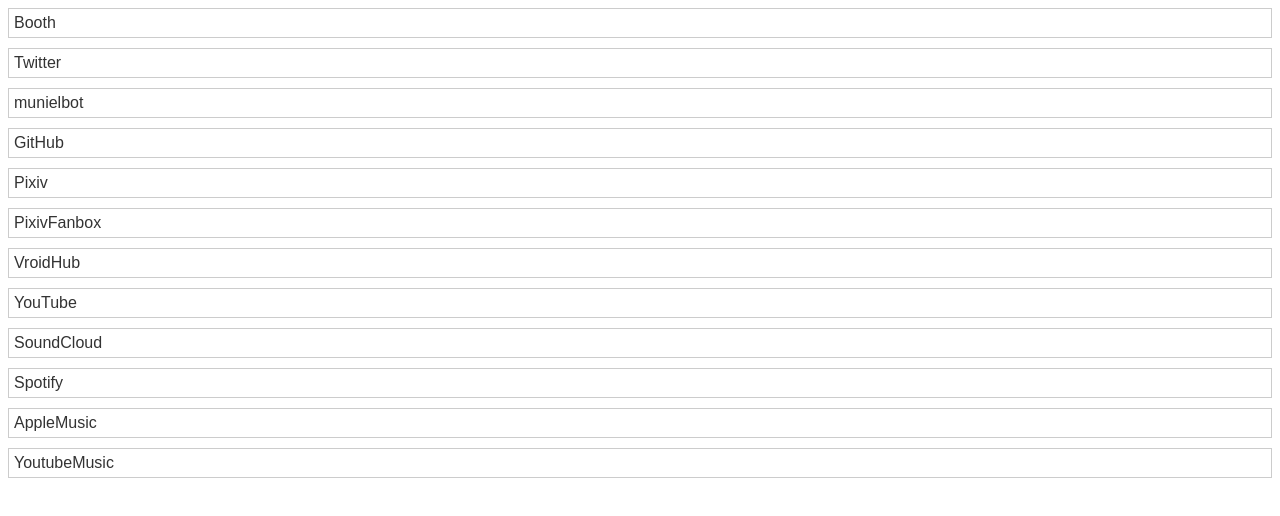
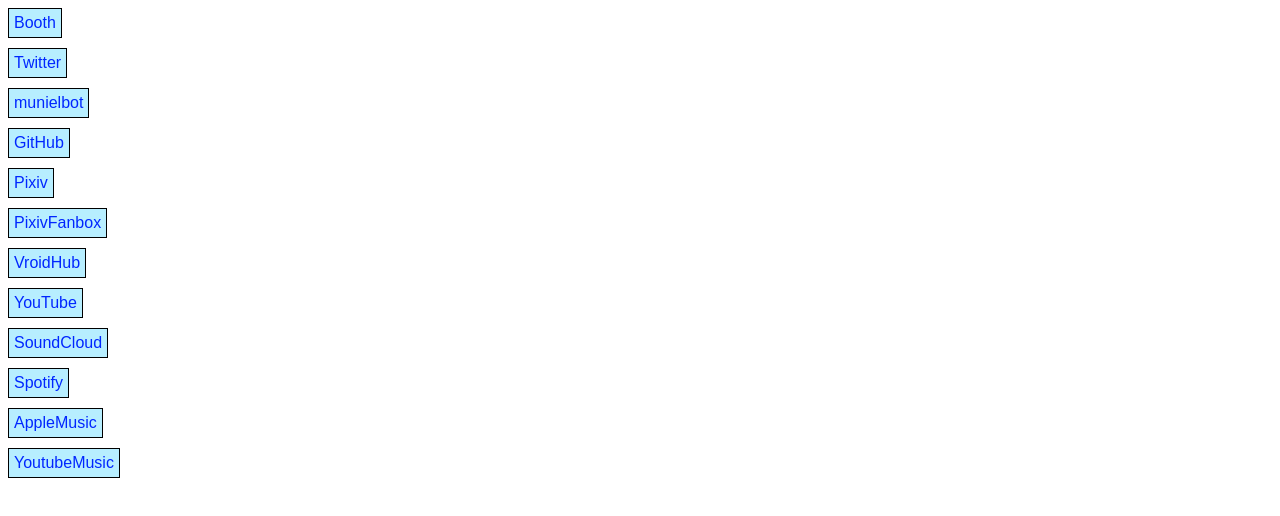
Before and after one commit to muniel-eng/snslink, a plain HTML site: page index.html in a window 1280 px wide. Drawn offline with Linux system fonts and the light colour scheme.

Commit message:
Update style.css

```diff
--- a/style.css
+++ b/style.css
@@ -13,13 +13,17 @@
   /* リストアイテムに余白と縁取りを追加 */
   li {
     margin-bottom: 10px;
-  border: 1px solid #ccc;
+    border: 1px solid #000000;
     padding: 5px;
+    /* 最長の文字列に合わせて、リストアイテムの幅を設定 */
+    width: max-content;
+    /* 枠内に色を付ける */
+    background-color: #b7eeff;
   }
 
   /* リンクのスタイルを変更 */
   a {
-  color: #333;
+    color: #0026ff;
     text-decoration: none;
   }
 
```
Lines whose indentation alone changed are shown as unchanged.
